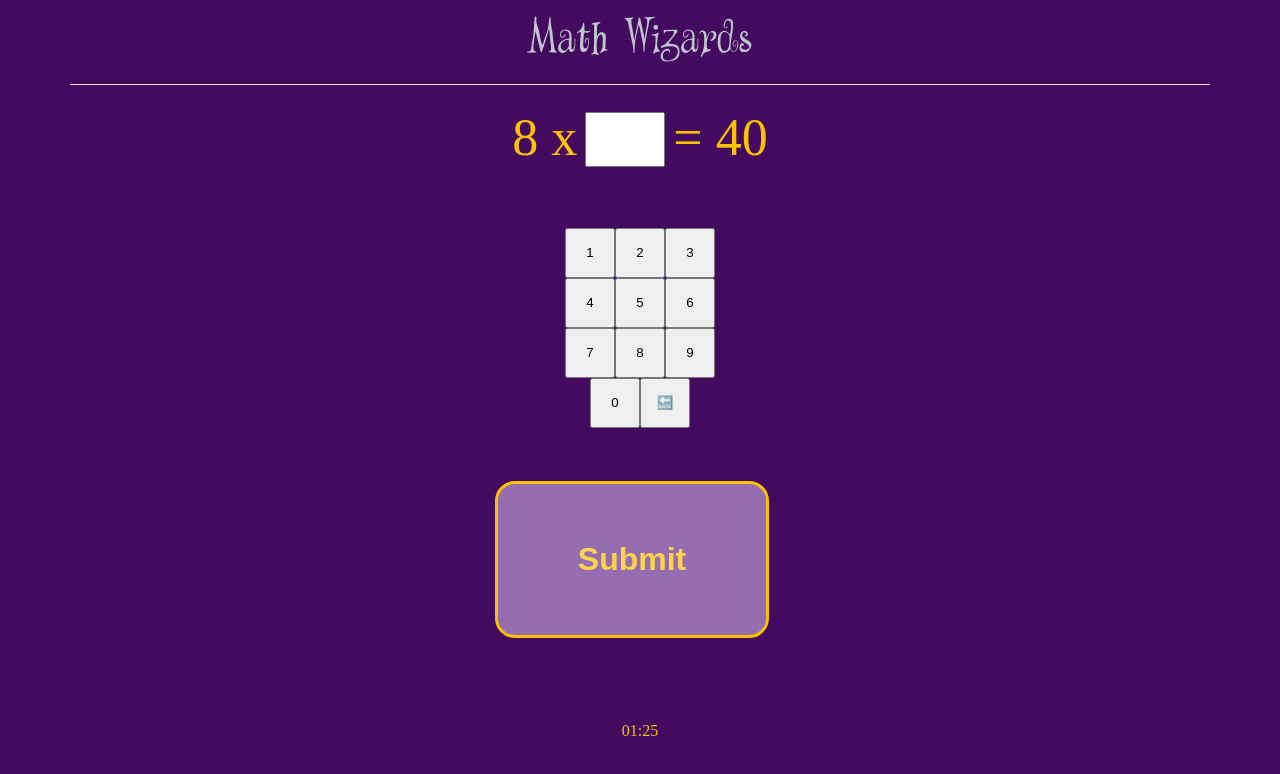
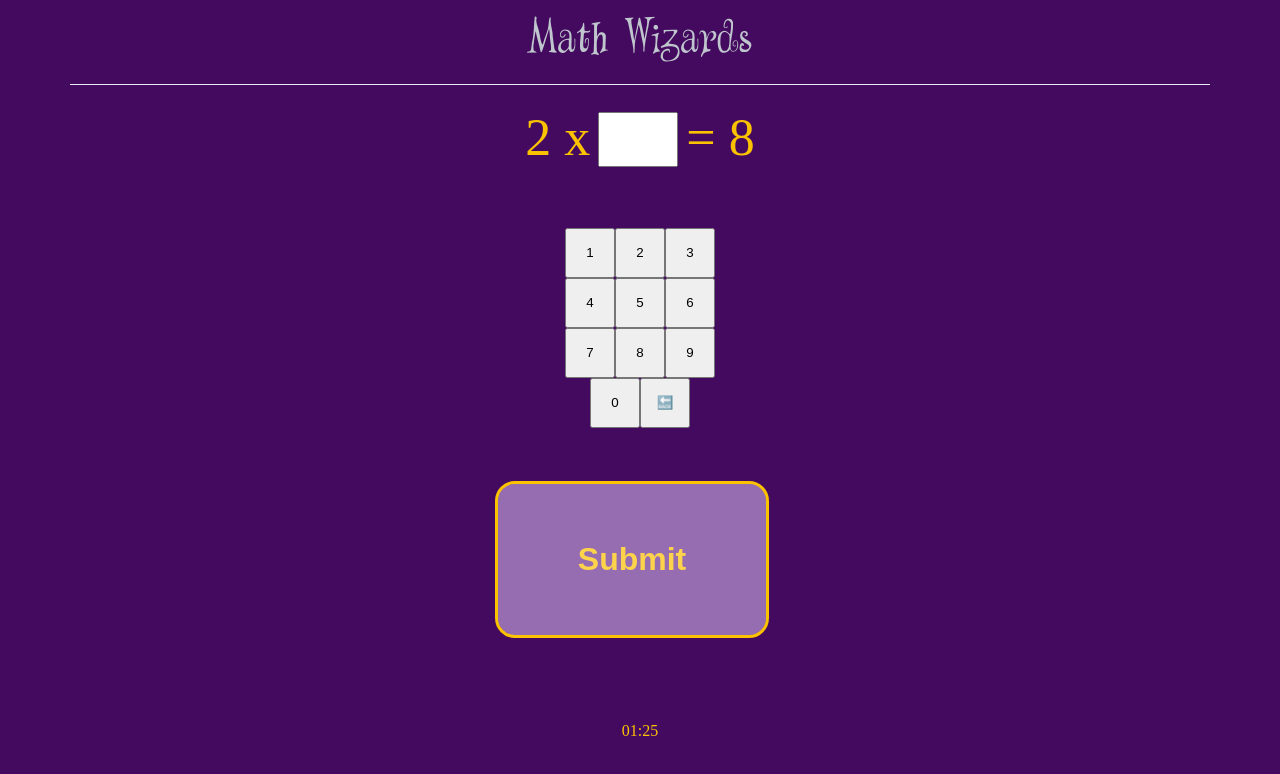
Before and after one commit to revyrob/MathWizardReact, a React (Create React App) app: page /equation in a window 1280 px wide. Shown: the top 774 px of the page. Built offline with nearby package versions, Linux system fonts and the light colour scheme.

Commit message:
using an array instead of a random function

```diff
--- a/package.json
+++ b/package.json
@@ -6,6 +6,7 @@
     "@testing-library/jest-dom": "^5.16.5",
     "@testing-library/react": "^13.3.0",
     "@testing-library/user-event": "^13.5.0",
+    "node-schedule": "^2.1.1",
     "react": "^18.2.0",
     "react-confetti": "^6.1.0",
     "react-confetti-explosion": "^2.1.2",
--- a/src/components/Equation/Equation.jsx
+++ b/src/components/Equation/Equation.jsx
@@ -4,8 +4,7 @@ import Timer from "../Timer/Timer";
 import Final from "../Final/Final";
 import ConfettiExplosion from "react-confetti-explosion";
 
-function Equation() {
-  const nums = 12;
+function Equation({ array1, array2 }) {
   const [isComplete, setIsComplete] = useState(false);
   const [wins, setWins] = useState(0);
   const [losses, setLosses] = useState(0);
@@ -14,14 +13,10 @@ function Equation() {
   //if there is a win show confetti
   const [showWin, setShowWin] = useState(false);
   const [bgImage, setBgImage] = useState("");
+  const [currentNumberIndex, setCurrentNumberIndex] = useState(0);
 
-  const [number_given, setNumber_given] = useState(
-    Math.floor(Math.random() * nums)
-  );
-  const [unknown_num, setUnknown_num] = useState(
-    Math.floor(Math.random() * nums)
-  );
-
+  const number_given = array1[currentNumberIndex];
+  const unknown_num = array2[currentNumberIndex];
   const given_sum = number_given * unknown_num;
 
   const valueInput = (value) => {
@@ -56,8 +51,7 @@ function Equation() {
     //why for the first correct or wrong answer the state of loss or win is still zero
     clearInput();
     setTimeout(() => setBgImage(""), 200);
-    setNumber_given(Math.floor(Math.random() * nums));
-    setUnknown_num(Math.floor(Math.random() * nums));
+    setCurrentNumberIndex(currentNumberIndex + 1);
   };
 
   const removeInput = () => {
--- a/src/pages/EquationPage.jsx
+++ b/src/pages/EquationPage.jsx
@@ -3,17 +3,23 @@ import Equation from "../components/Equation/Equation";
 import Header from "../components/Header/Header";
 
 function EquationPage() {
-  // const table1 = [0, 1, 2, 3, 4, 5, 6, 7, 8, 9, 10, 11, 12];
-  // const table2 = [0, 1, 2, 3, 4, 5, 6, 7, 8, 9, 10];
+  //making an an array for each game, which would switch every 24 hours
+  function makeArray(count, max) {
+    let newArray = [];
+    for (let i = 0; i < count; i++) {
+      let newNum = Math.floor(Math.random() * max);
+      newArray.push(newNum);
+    }
+    return newArray;
+  }
 
-  // //random from table 1
-  // let num1 = Math.random;
-  // //random from table 2
+  let array1 = makeArray(60, 12);
+  let array2 = makeArray(60, 12);
 
   return (
     <div className="wizard-style__wrapper">
       <Header />
-      <Equation />
+      <Equation array1={array1} array2={array2} />
     </div>
   );
 }
```
Also changed, not shown: 1 other file (tests, documents, lock files or other folders).
